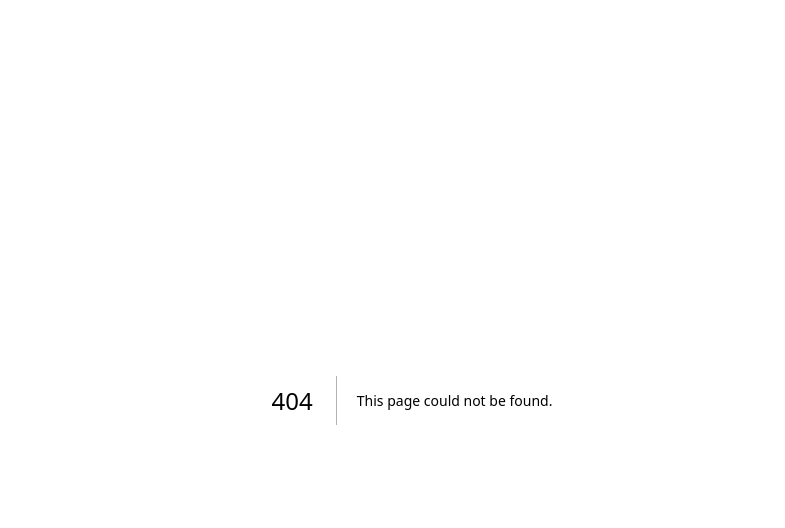
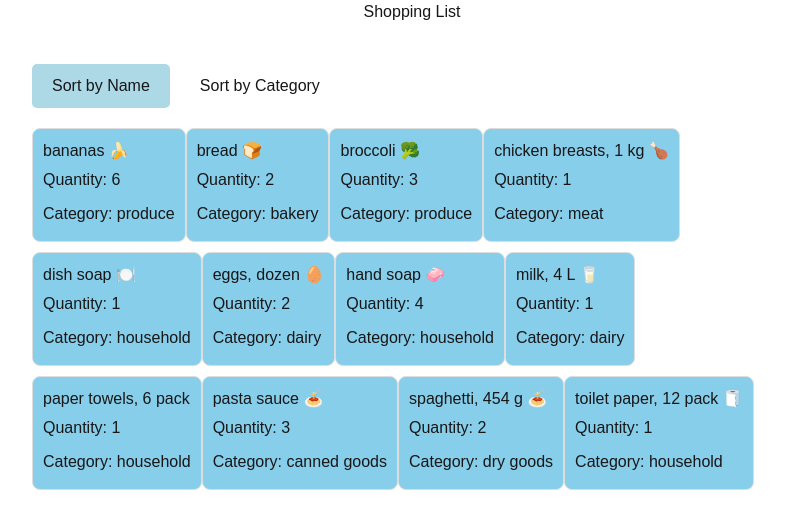
Before and after one commit to uzuthedev/cprg306-assignments, a Next.js app: page /week-6 in a window 1280 px wide. Before the commit this address had no page. Shown: the top 528 px of the page, without its empty margins (228-1013 px from the left). Built offline with nearby package versions, Linux system fonts and the light colour scheme.

Commit message:
5 &6
...

```diff
--- /dev/null
+++ b/app/week-5/new-item.js
@@ -0,0 +1,128 @@
+"use client";
+
+import { useState } from "react";
+
+const NewItem = () => {
+  // Initialize state variables
+  const [name, setName] = useState("");
+  const [quantity, setQuantity] = useState(1);
+  const [category, setCategory] = useState("Produce");
+
+  // Increment and decrement functions
+  const increment = () => {
+    if (quantity < 20) {
+      setQuantity(quantity + 1);
+    }
+  };
+
+  const decrement = () => {
+    if (quantity > 1) {
+      setQuantity(quantity - 1);
+    }
+  };
+
+  // Form submission handler
+  const handleSubmit = (e) => {
+    e.preventDefault();
+
+    // Create item object
+    const item = {
+      name,
+      quantity,
+      category,
+    };
+
+    console.log("Item submitted:", item);
+
+    // Display an alert with the form data
+    alert(`Item: ${name}\nQuantity: ${quantity}\nCategory: ${category}`);
+
+    // Reset state variables
+    setName("");
+    setQuantity(1);
+    setCategory("Produce");
+  };
+
+  return (
+    <div className="p-6 max-w-md mx-auto bg-white shadow-md rounded-lg">
+      <h1 className="text-xl font-bold mb-6 text-black">Add New Item</h1>
+      <form onSubmit={handleSubmit} className="space-y-4">
+        {/* Name Field */}
+        <div>
+          <label htmlFor="name" className="block text-sm font-medium text-gray-700">
+            Item Name
+          </label>
+          <input
+            type="text"
+            id="name"
+            value={name}
+            onChange={(e) => setName(e.target.value)}
+            required
+            className="w-full px-4 py-2 border border-gray-300 rounded-lg focus:outline-none focus:ring-2 focus:ring-blue-500"
+            placeholder="Enter item name"
+          />
+        </div>
+
+        {/* Quantity */}
+        <div className="flex items-center space-x-4">
+          <button
+            type="button"
+            onClick={decrement}
+            disabled={quantity === 1}
+            className={`px-4 py-2 text-white font-semibold rounded ${
+              quantity === 1 ? "bg-gray-400" : "bg-blue-600 hover:bg-blue-500"
+            }`}
+          >
+            -
+          </button>
+          <span className="text-xl font-bold text-black">{quantity}</span>
+          <button
+            type="button"
+            onClick={increment}
+            disabled={quantity === 20}
+            className={`px-4 py-2 text-white font-semibold rounded ${
+              quantity === 20 ? "bg-gray-400" : "bg-blue-600 hover:bg-blue-500"
+            }`}
+          >
+            +
+          </button>
+        </div>
+
+        {/* Category Field */}
+        <div>
+          <label htmlFor="category" className="block text-sm font-medium text-gray-700">
+            Category
+          </label>
+          <select
+            id="category"
+            value={category}
+            onChange={(e) => setCategory(e.target.value)}
+            className="w-full px-4 py-2 border border-gray-300 rounded-lg focus:outline-none focus:ring-2 focus:ring-blue-500"
+          >
+            <option value="Produce">Produce</option>
+            <option value="Dairy">Dairy</option>
+            <option value="Bakery">Bakery</option>
+            <option value="Meat">Meat</option>
+            <option value="Frozen Foods">Frozen Foods</option>
+            <option value="Canned Goods">Canned Goods</option>
+            <option value="Dry Goods">Dry Goods</option>
+            <option value="Beverages">Beverages</option>
+            <option value="Snacks">Snacks</option>
+            <option value="Household">Household</option>
+            <option value="Other">Other</option>
+          </select>
+        </div>
+
+        {/* Submit Button */}
+        <button
+          type="submit"
+          className="w-full px-4 py-2 text-white font-bold bg-blue-600 rounded-lg hover:bg-blue-500 focus:outline-none focus:ring-2 focus:ring-blue-500"
+        >
+          Add Item
+        </button>
+      </form>
+    </div>
+  );
+};
+
+export default NewItem;
--- /dev/null
+++ b/app/week-5/page.js
@@ -0,0 +1,9 @@
+import NewItem from "./new-item";
+
+export default function Page() {
+  return (
+    <main className="p-6">
+      <NewItem />
+    </main>
+  );
+}
--- /dev/null
+++ b/app/week-6/item-list.js
@@ -0,0 +1,61 @@
+'use client';
+
+import { useState } from "react";
+import Item from "./item";
+import itemsData from "./items.json";
+
+export default function ItemList() {
+  const [sortBy, setSortBy] = useState("name");
+
+  const sortedItems = itemsData.sort((a, b) => {
+    if (sortBy === "name") {
+      return a.name.localeCompare(b.name);
+    } else if (sortBy === "category") {
+      return a.category.localeCompare(b.category);
+    }
+    return 0;
+  });
+
+  return (
+    <div style={{ padding: "20px" }}>
+      <div style={{ marginBottom: "20px" }}>
+        <button
+          onClick={() => setSortBy("name")}
+          style={{
+            backgroundColor: sortBy === "name" ? "lightblue" : "",
+            padding: "10px 20px",
+            marginRight: "10px",
+            borderRadius: "5px",
+            border: "none",
+            cursor: "pointer",
+          }}
+        >
+          Sort by Name
+        </button>
+        <button
+          onClick={() => setSortBy("category")}
+          style={{
+            backgroundColor: sortBy === "category" ? "lightblue" : "",
+            padding: "10px 20px",
+            borderRadius: "5px",
+            border: "none",
+            cursor: "pointer",
+          }}
+        >
+          Sort by Category
+        </button>
+      </div>
+
+      <ul style={{ listStyleType: "none", padding: "0", display: "flex", flexWrap: "wrap" }}>
+        {sortedItems.map((item) => (
+          <Item
+            key={item.id}
+            name={item.name}
+            quantity={item.quantity}
+            category={item.category}
+          />
+        ))}
+      </ul>
+    </div>
+  );
+}
--- /dev/null
+++ b/app/week-6/item.js
@@ -0,0 +1,22 @@
+'use client';
+
+export default function Item({ name, quantity, category }) {
+  return (
+    <li
+      style={{
+        display: "flex",
+        flexDirection: "column",
+        padding: "10px",
+        border: "1px solid #ddd",
+        marginBottom: "10px",
+        borderRadius: "8px",
+        backgroundColor: "#87CEEB",  // Light blue background
+        maxWidth: "250px",            // Make the box width more compact
+      }}
+    >
+      <h3 style={{ margin: 0 }}>{name}</h3>
+      <p style={{ margin: "5px 0" }}>Quantity: {quantity}</p>
+      <p style={{ margin: "5px 0" }}>Category: {category}</p>
+    </li>
+  );
+}
--- /dev/null
+++ b/app/week-6/items.json
@@ -0,0 +1,74 @@
+[
+    {
+      "id": "1h2GJKH12gkHG31h1H",
+      "name": "milk, 4 L 🥛",
+      "quantity": 1,
+      "category": "dairy"
+    },
+    {
+      "id": "2KJH3k2j3H1k2J3K1H",
+      "name": "bread 🍞",
+      "quantity": 2,
+      "category": "bakery"
+    },
+    {
+      "id": "3h2KJH3k2j3H1k2J3",
+      "name": "eggs, dozen 🥚",
+      "quantity": 2,
+      "category": "dairy"
+    },
+    {
+      "id": "4k2J3K1H2GJKH12gk",
+      "name": "bananas 🍌",
+      "quantity": 6,
+      "category": "produce"
+    },
+    {
+      "id": "5H1h1H2KJH3k2j3H",
+      "name": "broccoli 🥦",
+      "quantity": 3,
+      "category": "produce"
+    },
+    {
+      "id": "6H1k2J3K1H2GJKH1",
+      "name": "chicken breasts, 1 kg 🍗",
+      "quantity": 1,
+      "category": "meat"
+    },
+    {
+      "id": "7gkHG31h1H2KJH3k",
+      "name": "pasta sauce 🍝",
+      "quantity": 3,
+      "category": "canned goods"
+    },
+    {
+      "id": "8j3H1k2J3K1H2GJK",
+      "name": "spaghetti, 454 g 🍝",
+      "quantity": 2,
+      "category": "dry goods"
+    },
+    {
+      "id": "9H12gkHG31h1H2KJ",
+      "name": "toilet paper, 12 pack 🧻",
+      "quantity": 1,
+      "category": "household"
+    },
+    {
+      "id": "10H3k2j3H1k2J3K1",
+      "name": "paper towels, 6 pack",
+      "quantity": 1,
+      "category": "household"
+    },
+    {
+      "id": "11k2J3K1H2GJKH12",
+      "name": "dish soap 🍽️",
+      "quantity": 1,
+      "category": "household"
+    },
+    {
+      "id": "12GJKH12gkHG31h1",
+      "name": "hand soap 🧼",
+      "quantity": 4,
+      "category": "household"
+    }
+  ]
--- /dev/null
+++ b/app/week-6/page.js
@@ -0,0 +1,12 @@
+'use client';
+
+import ItemList from './item-list';
+
+export default function Page() {
+  return (
+    <main style={{ maxWidth: "800px", margin: "0 auto" }}>
+      <h1 style={{ textAlign: "center", marginBottom: "20px" }}>Shopping List</h1>
+      <ItemList />
+    </main>
+  );
+}
```
